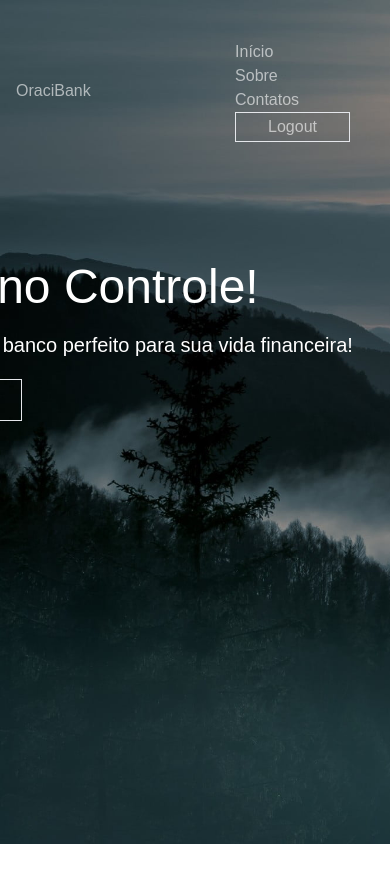
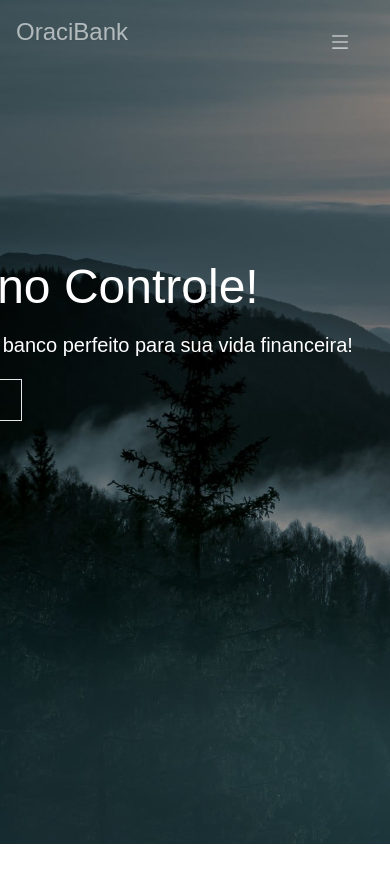
Before and after one commit to icarodr/bank-site, a Next.js app in the folder front/: page / in a window 390 px wide. Shown: the top 882 px of the page. Built offline with nearby package versions, Linux system fonts and the light colour scheme.

Commit message:
new navBar and organizational structure of folders

```diff
--- /dev/null
+++ b/front/components/NavBar/MobileMenu.jsx
@@ -0,0 +1,17 @@
+import React from "react";
+import Link from "next/link";
+import { AiOutlineMenu, AiOutlineClose } from "react-icons/ai";
+
+const MobileNavbar = ({showMenu, active}) => {
+    return(
+        <ul className={active ? "flex-col flex items-center fixed inset-0 justify-center left-1/4 bg-black/40 backdrop-blur-lg gap-8 p-8 md:hidden" : "hidden" }>
+            <AiOutlineClose onClick={showMenu} size={20}/>
+            <li><Link href="/"><a>Início</a></Link></li>
+            <li><Link href="/"><a>Sobre</a></Link></li>
+            <li><Link href="/"><a>Contatos</a></Link></li>
+            <button className="px-8 py-0.5 border hover:bg-gray-600/30">Logout</button>
+        </ul>
+    );
+}
+
+export default MobileNavbar;
--- a/front/components/NavBar/NavBar.jsx
+++ b/front/components/NavBar/NavBar.jsx
@@ -1,30 +1,37 @@
-import React, { Component } from "react";
+import React, { Component, useState } from "react";
 import Link from "next/link";
 import { AiOutlineMenu, AiOutlineClose } from "react-icons/ai";
+import MobileMenu from "./MobileMenu"
 
 const NavBar = () => {
+
+    const [active, setActive] = useState(false);
+
+    const showMenu = () =>{
+        setActive(!active);
+    }
+
     return(
         <>
         <div className="fixed w-full text-white/60 flex justify-between p-4 items-center">
 
         <div className="logo">
-            <h1>OraciBank</h1>
+            <h1 className="text-2xl">OraciBank</h1>
         </div>
-        <nav>
-            <ul className="md:flex gap-8 p-6">
-                <li><Link href="/"><a>Início</a></Link></li>
-                <li><Link href="/"><a>Sobre</a></Link></li>
-                <li><Link href="/"><a>Contatos</a></Link></li>
+         <nav>
+
+            <div className="absolute right-10 md:hidden">
+                <AiOutlineMenu onClick={showMenu} size={20}/>
+            </div>
+
+            <ul className="hidden md:flex gap-8 p-6">
+                <li className="hover:text-black/10"><Link href="/"><a>Início</a></Link></li>
+                <li className="hover:text-black/10"><Link href="/"><a>Sobre</a></Link></li>
+                <li className="hover:text-black/10"><Link href="/"><a>Contatos</a></Link></li>
                 <button className="px-8 py-0.5 border hover:bg-gray-600/30">Logout</button>
             </ul>
-            <ul className="hidden md:flex gap-8 p-6">
-                <li><Link href="/"><a>Início</a></Link></li>
-                <li><Link href="/"><a>Sobre</a></Link></li>
-                <li><Link href="/"><a>Contatos</a></Link></li>
-                <button className="px-8 py-0.5 border hover:bg-gray-600/30">Logout</button>
-            </ul>
-        </nav>
-
+            <MobileMenu showMenu={showMenu} active={active}/>
+         </nav>
         </div>
         </>
     );
--- a/front/pages/index.js
+++ b/front/pages/index.js
@@ -1,5 +1,5 @@
 import Head from 'next/head';
-import Center from '../components/Center';
+import Center from '../components/Center/Center';
 import NavBar from '../components/NavBar/NavBar';
 
 export default function Home() {
```
Also changed, not shown: front/components/Cards/Cards.jsx (renamed from front/components/Cards.jsx), front/components/Center/Center.jsx (renamed from front/components/Center.jsx), front/components/Content/Content.jsx (renamed from front/components/Content.jsx), front/components/Login and SignUp/Login.jsx (renamed from front/components/Login.jsx).
